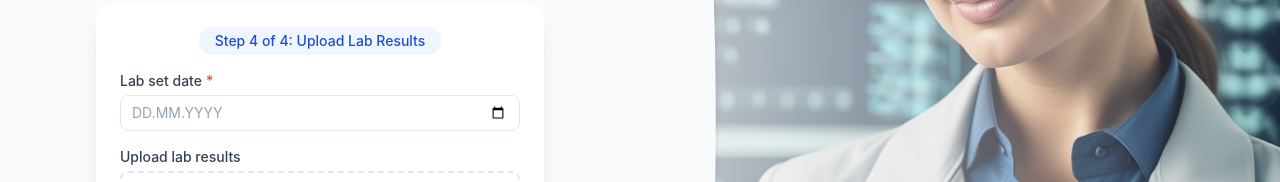
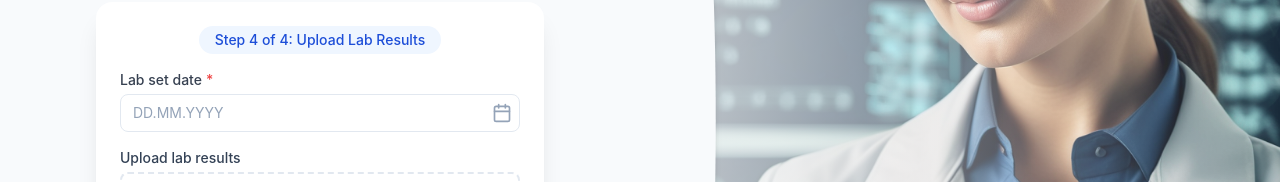
Before and after one commit to iuliaL/labsexplained, a React (Create React App) app in the folder frontend/: page /wizard/upload in a window 1280 px wide. Shown: the part 280-462 px from the top of the page. Built offline with nearby package versions, Linux system fonts and the light colour scheme; no server answers.

Commit message:
refactor DateInput component to utilize react-datepicker for improved date selection functionality.

```diff
--- a/frontend/package.json
+++ b/frontend/package.json
@@ -12,7 +12,9 @@
     "@types/node": "^16.18.126",
     "@types/react": "^19.0.11",
     "@types/react-dom": "^19.0.4",
+    "date-fns": "^4.1.0",
     "react": "^19.0.0",
+    "react-datepicker": "^8.3.0",
     "react-dom": "^19.0.0",
     "react-markdown": "^10.1.0",
     "react-router-dom": "^6.22.0",
--- /dev/null
+++ b/frontend/src/components/icons/CalendarIcon.tsx
@@ -0,0 +1,18 @@
+import React from "react";
+
+export const CalendarIcon: React.FC<React.SVGProps<SVGSVGElement>> = (props) => (
+  <svg
+    viewBox="0 0 24 24"
+    fill="none"
+    stroke="currentColor"
+    strokeWidth={2}
+    strokeLinecap="round"
+    strokeLinejoin="round"
+    {...props}
+  >
+    <rect x="3" y="4" width="18" height="18" rx="2" ry="2" />
+    <line x1="16" y1="2" x2="16" y2="6" />
+    <line x1="8" y1="2" x2="8" y2="6" />
+    <line x1="3" y1="10" x2="21" y2="10" />
+  </svg>
+);
--- a/frontend/src/components/ui/DateInput.tsx
+++ b/frontend/src/components/ui/DateInput.tsx
@@ -1,5 +1,8 @@
+import { CalendarIcon } from "@icons/CalendarIcon";
+import { formatDate, isValidDate } from "@utils/dateFormatter";
 import React from "react";
-import { formatDate, isValidDate } from "../../utils/dateFormatter";
+import DatePicker from "react-datepicker";
+import "react-datepicker/dist/react-datepicker.css";
 
 interface DateInputProps extends Omit<React.InputHTMLAttributes<HTMLInputElement>, "value" | "onChange"> {
   label: string;
@@ -18,23 +21,25 @@ export function DateInput({
   className = "",
   ...props
 }: DateInputProps) {
-  const displayValue = value && isValidDate(value) ? formatDate(value) : value;
+  const selectedDate = value && isValidDate(value) ? new Date(value) : null;
 
   return (
-    <div className="mb-4">
+    <div className="w-full">
       <label htmlFor={props.id} className="block text-sm font-medium text-gray-700 mb-1">
         {label}
         {required && <span className="text-red-500 ml-1">*</span>}
       </label>
-      <div className="relative">
-        <input
-          type="date"
-          value={value}
-          onChange={(e) => onChange(e.target.value)}
+      <div className="relative w-full">
+        <DatePicker
+          selected={selectedDate}
+          onChange={(date) => onChange(date ? date.toISOString() : "")}
+          dateFormat="dd.MM.yyyy"
+          wrapperClassName="block w-full"
           className={`
-            w-full px-3 py-2
+            w-full
+            px-3 py-2
             bg-white
-            text-transparent
+            text-slate-900
             text-sm
             placeholder:text-slate-400
             rounded-lg
@@ -47,17 +52,14 @@ export function DateInput({
             focus:bg-blue-50/50
             disabled:bg-slate-50
             disabled:text-slate-500
-            [&::-webkit-datetime-edit]:hidden
-            [&::-webkit-calendar-picker-indicator]:ml-auto
             ${className}
           `}
           required={required}
-          {...props}
+          placeholderText="DD.MM.YYYY"
+          customInput={<input {...props} className="w-full" />}
         />
-        <div className="absolute inset-0 flex items-center px-3 pointer-events-none">
-          <span className={`text-sm ${error ? "text-red-900" : "text-slate-900"}`}>
-            {displayValue || <span className="text-slate-400">DD.MM.YYYY</span>}
-          </span>
+        <div className="absolute right-2 top-1/2 -translate-y-1/2 text-slate-400 pointer-events-none">
+          <CalendarIcon className="w-5 h-5" />
         </div>
       </div>
       {error && <p className="mt-1 text-sm text-red-600">{error}</p>}
```
Also changed, not shown: 1 other file (tests, documents, lock files or other folders).
